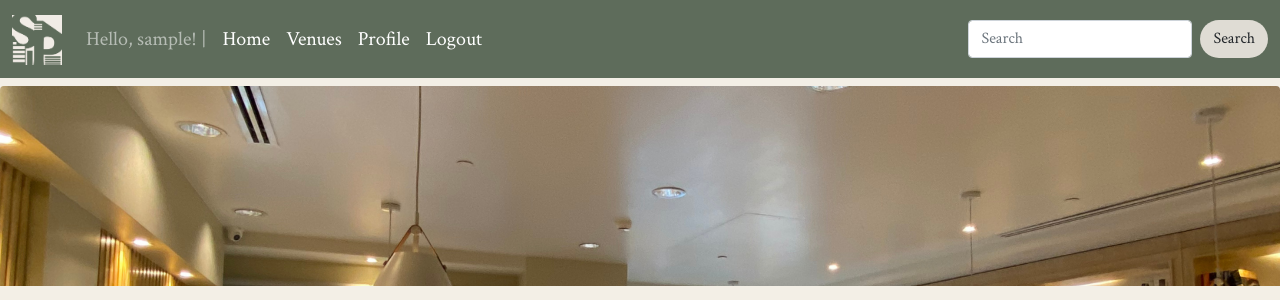
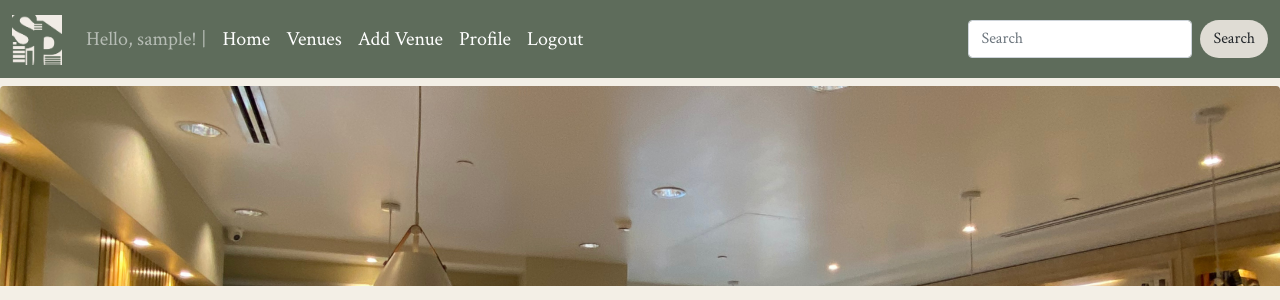
Before and after one commit to JedJedJedd/CSCI41-StateSpaces-16, a Django app: page /venues/ in a window 1280 px wide. Shown: the top 300 px of the page. Run offline with Django 5.2, Linux system fonts and the light colour scheme; the visitor is signed in with stand-in values (Sample User, id 1); data that the repository does not hold is empty.

Commit message:
added button in navbar to add venues if user has permission. Added link to register page in login page.

```diff
--- a/StateSpaces/templates/base.html
+++ b/StateSpaces/templates/base.html
@@ -72,6 +72,13 @@
                             <li class="nav-item">
                                 <a class="nav-link active" aria-current="page" href="{% url 'venues:venues-list' %}">Venues</a>
                             </li>
+
+                            {% if perms.accounts.can_add_venue %}
+                            <li class="nav-item">
+                               <a class="nav-link active" href="{% url 'venues:venues-create' %}">Add Venue</a>
+                            </li>
+                            {% endif %}
+
                             <li class="nav-item">
                                <a class="nav-link active" href="{% url 'accounts:profile' username=request.user.username %}">Profile</a>
                             </li>
@@ -87,6 +94,8 @@
                                 document.getElementById('logout-form').submit();
                             });
                             </script>
+
+
 
                         {% else %}
                         <!-- If user is NOT logged in-->
--- a/StateSpaces/templates/registration/login.html
+++ b/StateSpaces/templates/registration/login.html
@@ -115,8 +115,7 @@
 
         <!-- Links -->
         <p class="mt-3">
-            <a href="#">Register</a> |
-            <a href="#">Forgot Password?</a>
+            <a href="{% url 'accounts:register' %}">Register</a>
         </p>
     </div>
 </body>
```
